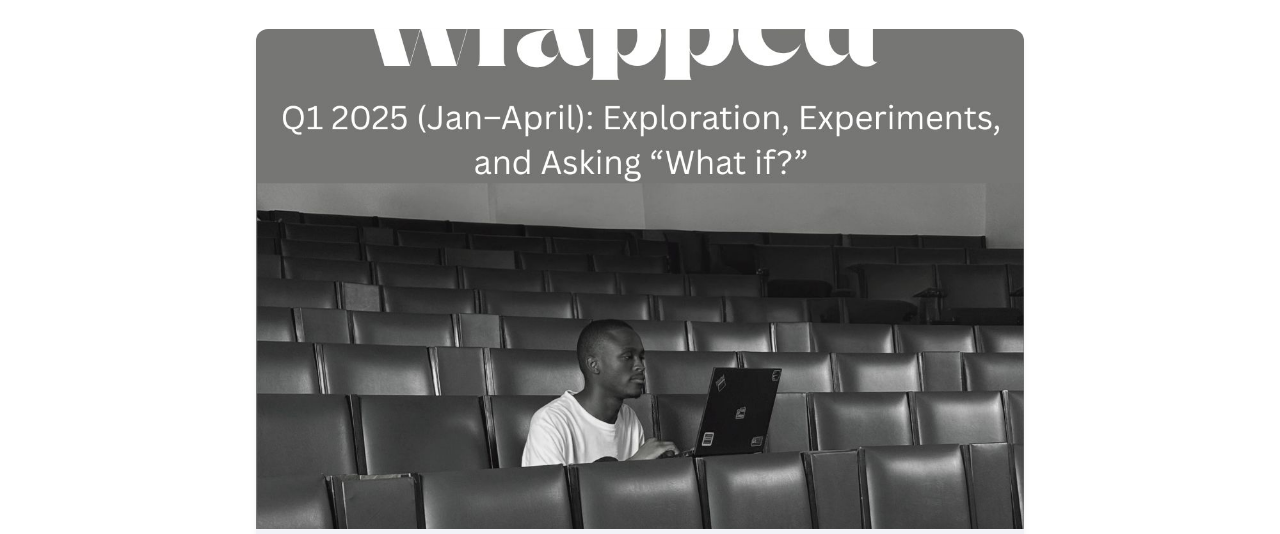
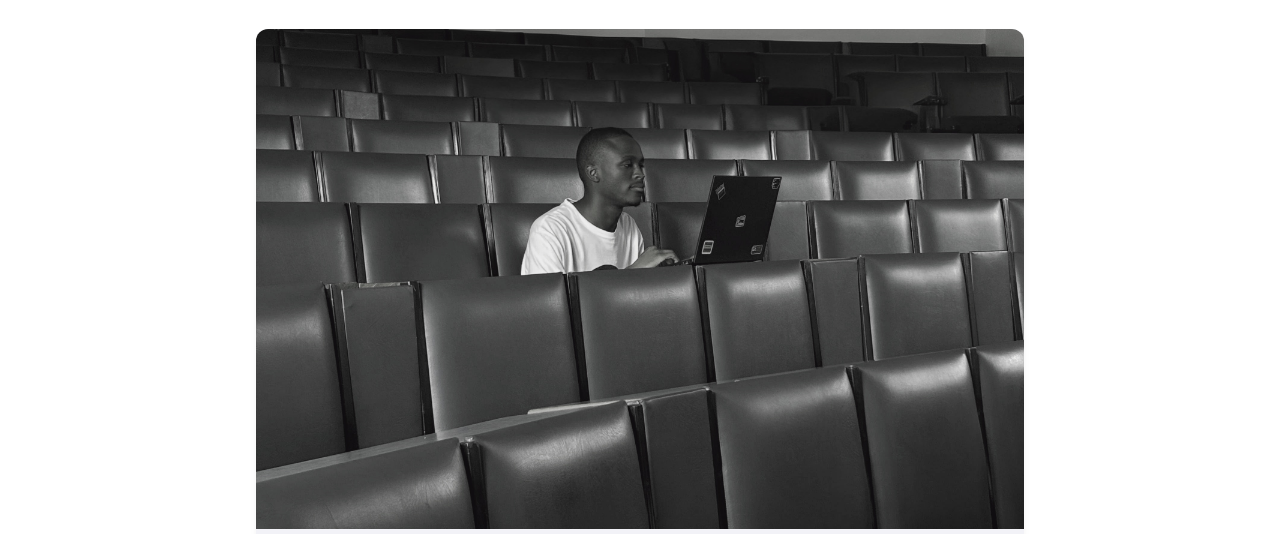
Before and after one commit to CourtneyFradreck/CourtNotes, an Eleventy site: page src/blogs/2025-12-25-2025-in-review.md in a window 1280 px wide. Shown: the part 229-763 px from the top of the page. Built offline with nearby package versions, Linux system fonts and the light colour scheme; Eleventy itself is replaced by a stand-in of ours; files that its build step writes are made by us from their sources.

Commit message:
Update Blog “2025-12-25-2025-in-review”

```diff
--- a/src/blogs/2025-12-25-2025-in-review.md
+++ b/src/blogs/2025-12-25-2025-in-review.md
@@ -6,7 +6,7 @@ date: 2025-12-25T08:00:00.000+02:00
 tags:
   - post
   - featured
-image: /assets/blog-images/my-2025-wrapped.jpg
+image: /assets/blog-images/img-20250125-wa0038~2-1-.jpg
 imageAlt: Courtney
 ---
 
```
